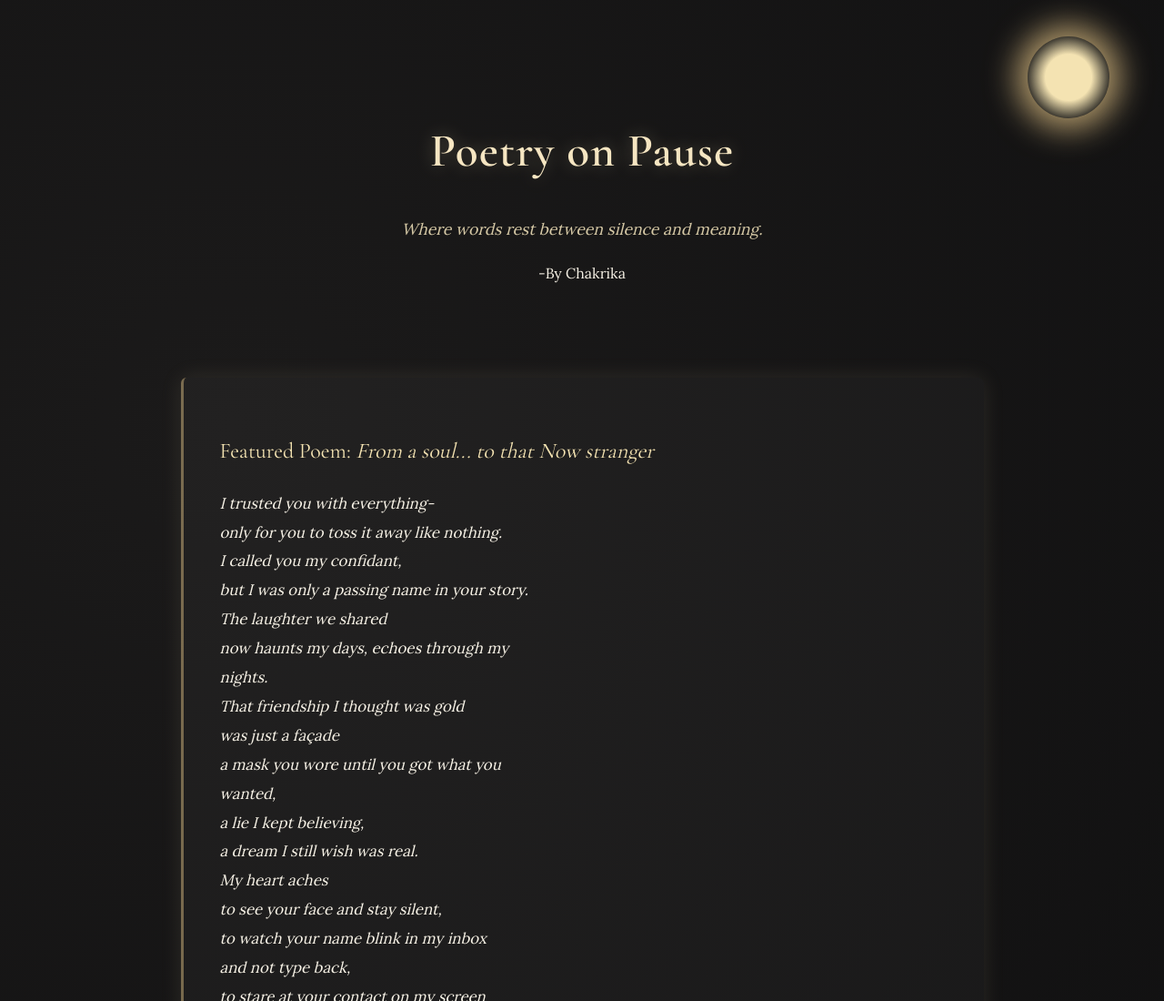
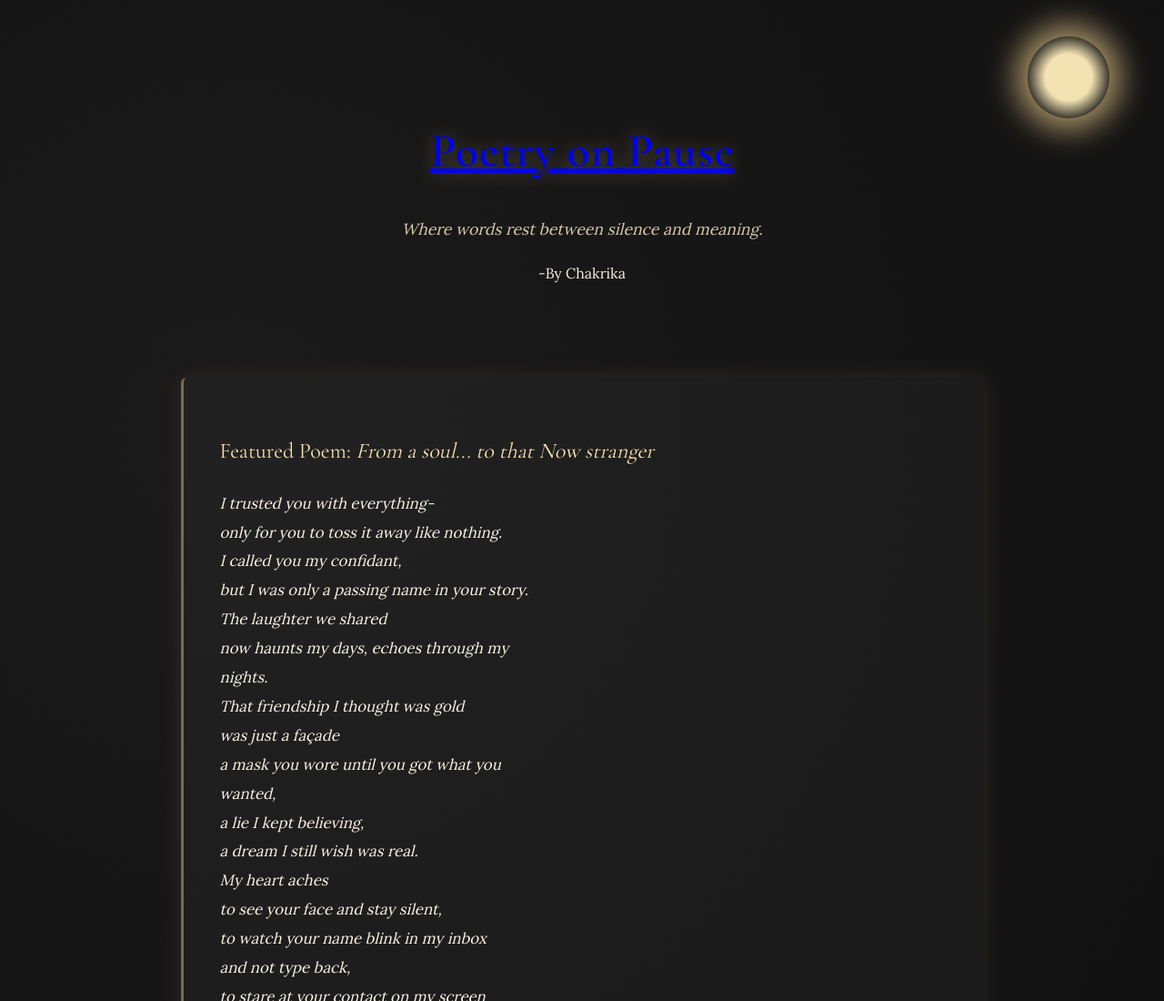
Before and after one commit to Shasankchowdary/poetryonpause, a plain HTML site: page index.html in a window 1280 px wide. Shown: the top 1100 px of the page at 91% size. Drawn offline with nearby package versions, Linux system fonts and the light colour scheme.

Commit message:
Add link to 'about.html' in header

```diff
--- a/index.html
+++ b/index.html
@@ -14,7 +14,7 @@
 
   <!-- Header -->
   <header>
-    <h1>Poetry on Pause</h1>
+    <h1><a href="about.html">Poetry on Pause</a></h1>
     <p class="tagline">Where words rest between silence and meaning.</p>
     <p> -By Chakrika</p>
   </header>
```
